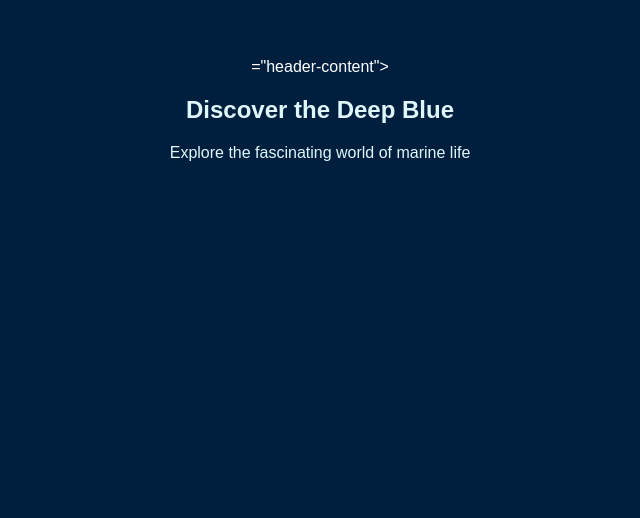
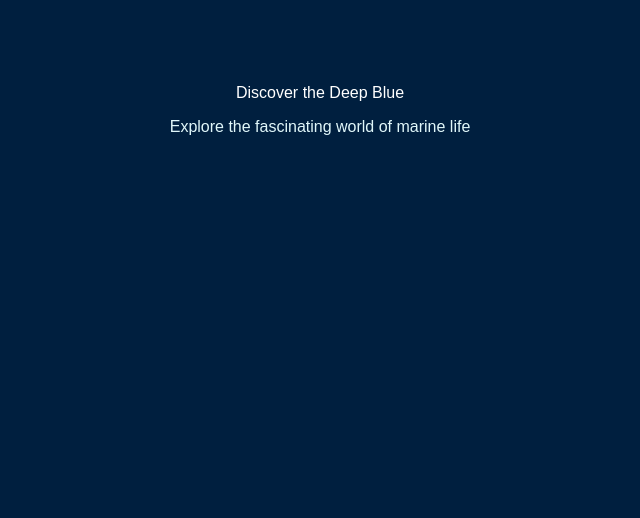
Before and after one commit to aditi2006-ig/life, a plain HTML site: page index.html in a window 1280 px wide. Shown: the part 282-800 px from the top of the page, without its empty margins (320-960 px from the left). Drawn offline with Linux system fonts and the light colour scheme.

Commit message:
Update index.html

```diff
--- a/index.html
+++ b/index.html
@@ -151,11 +151,14 @@
 
    <!-- Video Section (Updated) -->
     <section class="header">
-        <!-- Background video -->
+        <!-- Background video --
+
+        <video src= "https://github.com/aditi2006-ig/life/blob/main/background-video.mp4"</video>
+
 
 
         <!-- Content over the video -->
-        <div class<iframe title="vimeo-player" src="https://player.vimeo.com/video/1034871342?h=0c3466dba6" width="640" height="360" frameborder="0"    allowfullscreen></iframe>="header-content">
+        <div
             <h1>Discover the Deep Blue</h1>
             <p>Explore the fascinating world of marine life</p>
         </div>
```
